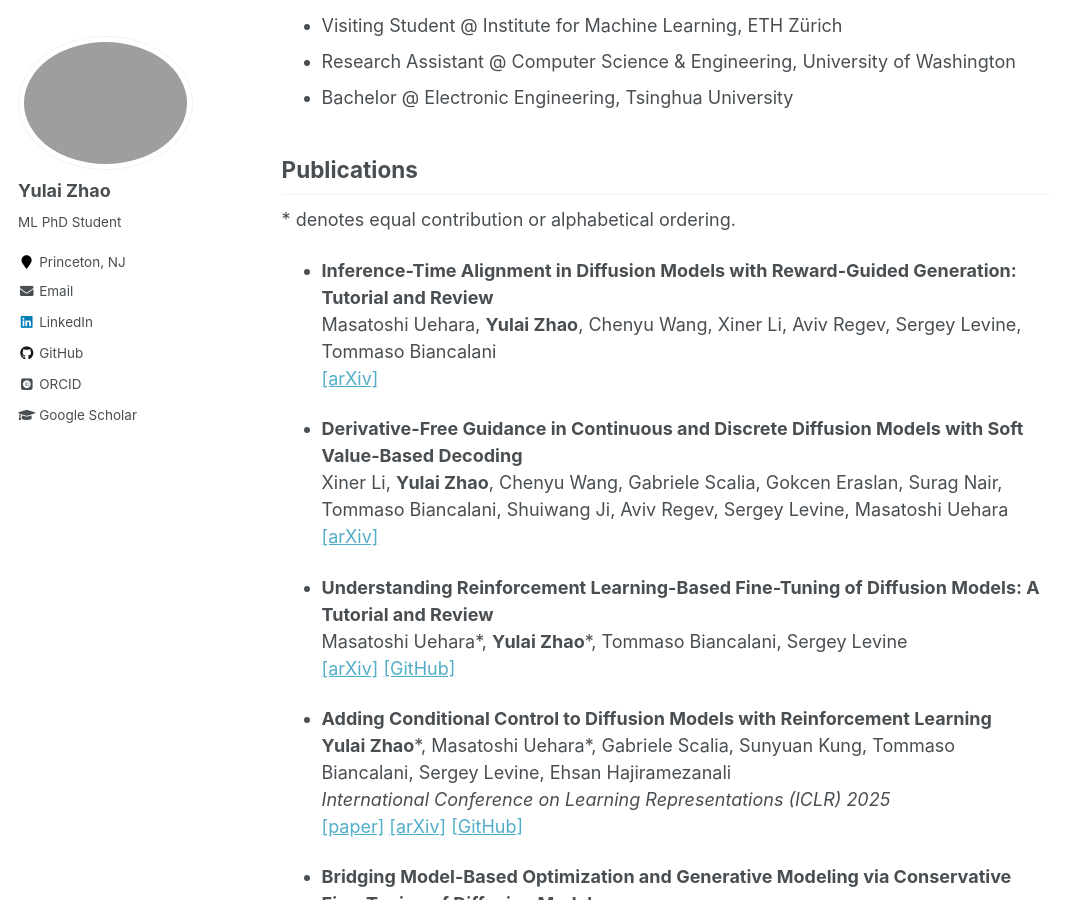
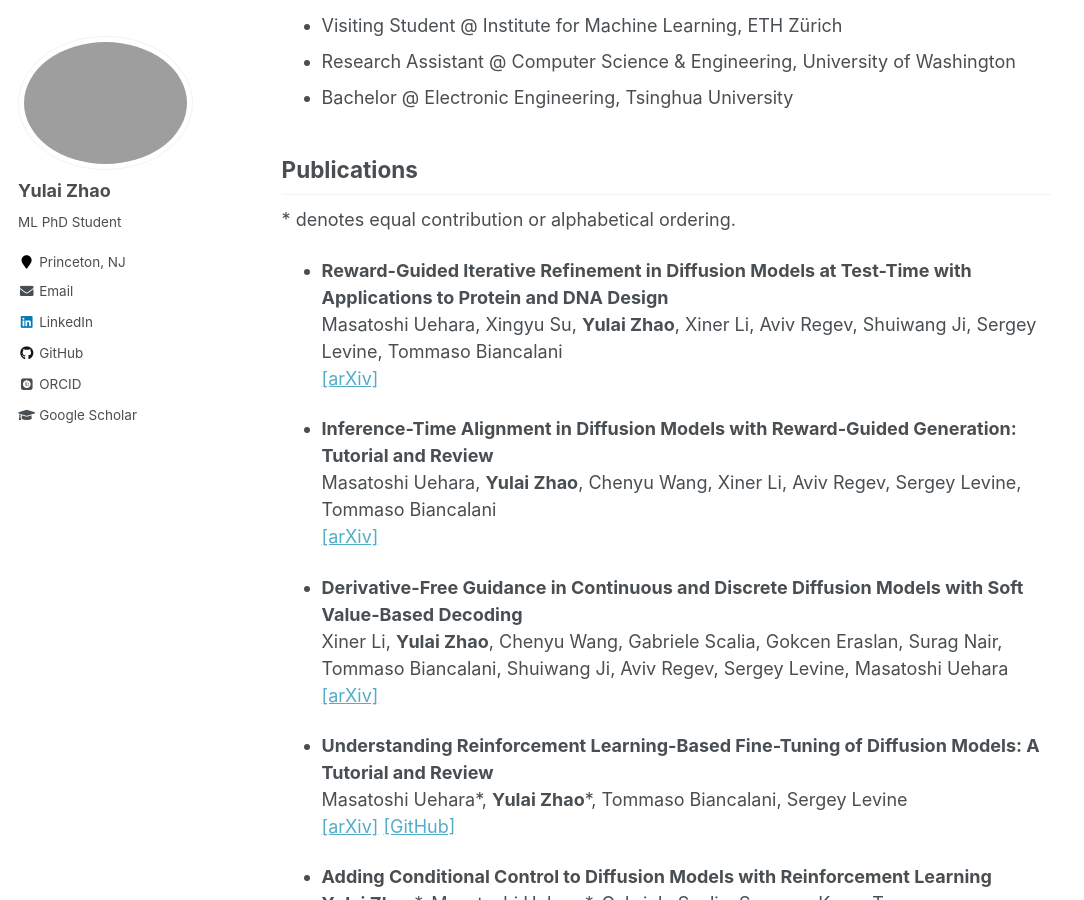
Before and after one commit to zhaoyl18/zhaoyl18.github.io, a Jekyll site: the page built from _pages/about.md, in a window 1280 px wide and 900 px high, scrolled down 481 px. Shown: the whole window, without its empty margins (0-1084 px from the left). Built offline with Jekyll 4.4.1, drawn with Linux system fonts in a browser that asks for light colours; some web fonts are replaced.

Commit message:
update iterative refinement paper

```diff
--- a/_pages/about.md
+++ b/_pages/about.md
@@ -23,6 +23,11 @@ My research primarily explores modern reinforcement learning and diffusion model
 ## Publications
 
 \* denotes equal contribution or alphabetical ordering.
+
+- **Reward-Guided Iterative Refinement in Diffusion Models at Test-Time with Applications to Protein and DNA Design**
+  Masatoshi Uehara, Xingyu Su, **Yulai Zhao**, Xiner Li, Aviv Regev, Shuiwang Ji, Sergey Levine, Tommaso Biancalani
+  [[arXiv]](https://arxiv.org/abs/2502.14944)
+
 
 - **Inference-Time Alignment in Diffusion Models with Reward-Guided Generation: Tutorial and Review**
   Masatoshi Uehara, **Yulai Zhao**, Chenyu Wang, Xiner Li, Aviv Regev, Sergey Levine, Tommaso Biancalani
```
Also changed, not shown: 1 other file.
